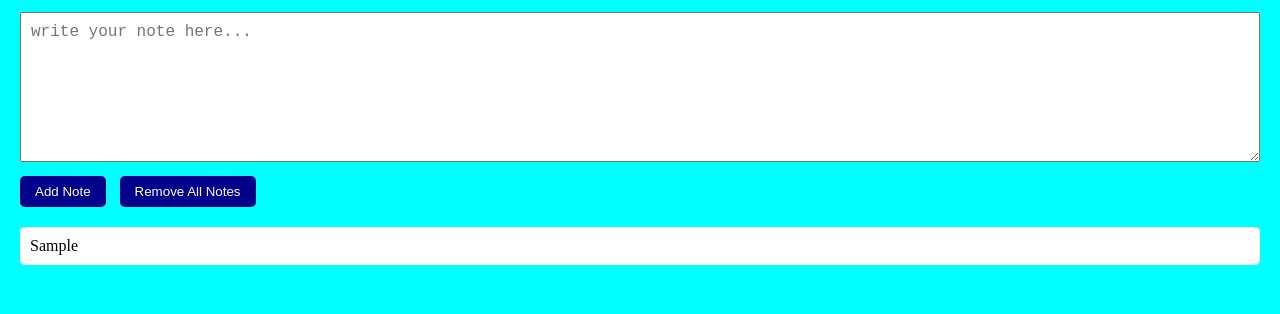
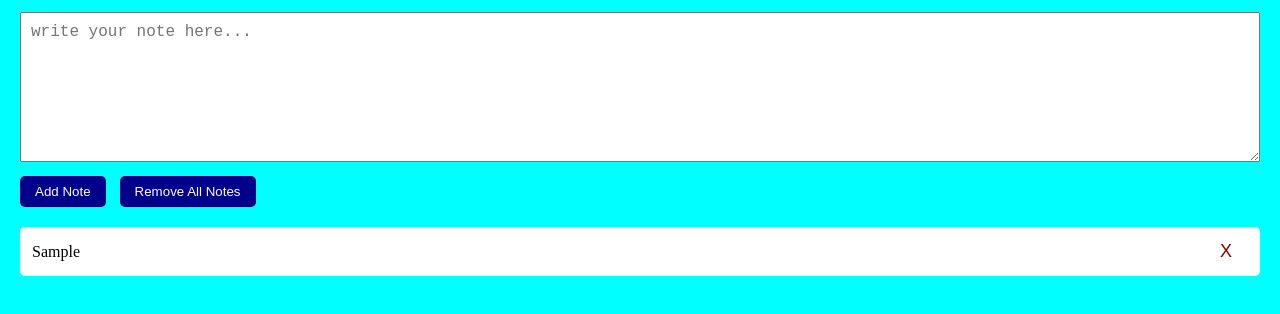
Before and after one commit to rana0353111-a11y/noteapp-js, a plain HTML site: page index.html in a window 1280 px wide. Both pictures are taken after typing "Sample" into the empty fields and a click on the button "Add Note". Shown: the part 94-408 px from the top of the page. Drawn offline with Linux system fonts and the light colour scheme.

Commit message:
Add per-note delete button and remove all notes functionality

```diff
--- a/index.html
+++ b/index.html
@@ -37,9 +37,29 @@
     }
     .note{
       background: white;
-      padding: 10px;
+      padding: 10px 12px;
       margin-bottom: 10px;
       border-radius: 5px;
+      display: flex;
+      justify-content: space-between;
+      align-items: center;
+    }
+    .note-text{
+      flex: 1;
+      margin-right: 10px;
+      word-wrap: break-word;
+    }
+    .note-delete{
+      background: transparent;
+      border: none;
+      color: darkred;
+      font-size: 18px;
+      cursor: pointer;
+      padding: 4px 6px;
+      border-radius: 4px;
+    }
+    .note-delete:hover{
+      background: rgba(255,0,0,0.1);
     }
   </style>
 </head>
@@ -69,25 +89,42 @@
       noteCounter.textContent = count;
     }
 
+
     function addNote(){
       if(inputBox.value.trim() === ""){
         alert("Please write something before adding!");
         return;
       }
+
       let note = document.createElement("div");
       note.classList.add("note");
-      note.textContent = inputBox.value;
+
+      let text = document.createElement("div");
+      text.classList.add("note-text");
+      text.textContent = inputBox.value;
+
+      let deleteButton = document.createElement("button");
+      deleteButton.classList.add("note-delete");
+      deleteButton.textContent = "X";
+      deleteButton.title = "Delete this note";
+      deleteButton.addEventListener("click", function(){
+        note.remove();
+        updateCounter();
+      });
+
+      note.appendChild(text);
+      note.appendChild(deleteButton);
       notesList.appendChild(note);
-      inputBox.value = ""; // clear textarea
-      updateCounter(); // update the counter
+
+      inputBox.value = "";
+      updateCounter();
     }
 
     function removeNotes(){
-      notesList.innerHTML = ""; // clears all notes
-      updateCounter(); // update the counter
+      notesList.innerHTML = "";
+      updateCounter();
     }
 
-    // Initialize counter on page load
     updateCounter();
   </script>
 
```
